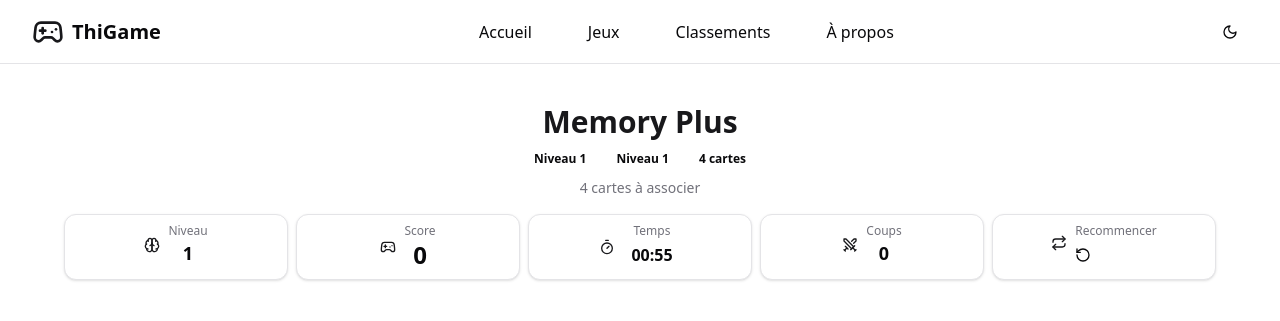
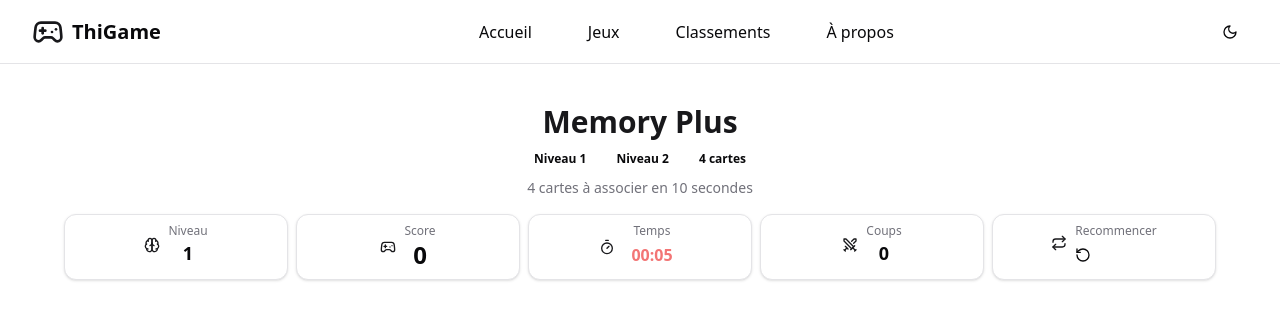
Before and after one commit to ThibaultG94/thigame, a React (Vite) app: page /games/memory in a window 1280 px wide. Shown: the top 321 px of the page. Built offline with nearby package versions, Linux system fonts and the light colour scheme.

Commit message:
Refactor du composant TimerDisplay pour simplifier le formatage du temps et améliorer l'accessibilité. Mise à jour de la fonction calculateLevelTime pour un calcul de temps de niveau plus direct. Ajustement des descriptions de niveau pour une meilleure clarté.

```diff
--- a/src/components/ui/feedback/timer-display/TimerDisplay.jsx
+++ b/src/components/ui/feedback/timer-display/TimerDisplay.jsx
@@ -1,9 +1,5 @@
 import { cn } from "@/utils/cn";
 
-/**
- * Composant d'affichage du temps pour les jeux
- * @param {import('./types').TimerDisplayProps} props
- */
 function TimerDisplay({
   time,
   countDown = false,
@@ -13,52 +9,26 @@ function TimerDisplay({
 }) {
   // Formatage du temps avec gestion du compte à rebours
   const formatTime = () => {
-    // Pour le compte à rebours, on veut montrer le temps restant
-    const timeToShow = countDown ? Math.max(0, time) : time;
-    const absTime = Math.abs(timeToShow);
-
-    const hours = Math.floor(absTime / 3600);
-    const minutes = Math.floor((absTime % 3600) / 60);
+    const absTime = Math.abs(time);
+    const minutes = Math.floor(absTime / 60);
     const seconds = absTime % 60;
-
-    if (showHours) {
-      return `${hours.toString().padStart(2, "0")}:${minutes
-        .toString()
-        .padStart(2, "0")}:${seconds.toString().padStart(2, "0")}`;
-    }
     return `${minutes.toString().padStart(2, "0")}:${seconds
       .toString()
       .padStart(2, "0")}`;
   };
 
-  // Texte descriptif pour l'accessibilité
-  const getAriaLabel = () => {
-    const timeString = formatTime();
-    return countDown
-      ? `Temps restant : ${timeString}`
-      : `Temps écoulé : ${timeString}`;
-  };
-
-  // Style variant conditionnel
-  const getVariantStyles = () => ({
-    "text-sm": variant === "compact",
-    "text-2xl font-bold": variant === "large",
-    "text-base": variant === "default",
-  });
-
-  // Utilisation de <time> pour la sémantique
   return (
     <div
       role="timer"
       aria-live="polite"
-      aria-atomic="true"
-      aria-label={getAriaLabel()}
       className={cn(
-        "inline-flex items-center gap-2 rounded-md px-2 py-1",
+        "inline-flex items-center justify-center",
+        "rounded-md px-2 py-1",
         "bg-card text-card-foreground",
-        getVariantStyles(),
-        // Style d'urgence pour le compte à rebours bas
         {
+          "text-sm": variant === "compact",
+          "text-2xl font-bold": variant === "large",
+          "text-base": variant === "default",
           "text-destructive animate-pulse": countDown && time <= 10,
         },
         className
--- a/src/games/memory-plus/constants.js
+++ b/src/games/memory-plus/constants.js
@@ -38,14 +38,8 @@ export const ICONS = [
 ];
 
 // Fonction pour calculer le temps d'un niveau
-export const calculateLevelTime = (level, useProgressiveTime = false) => {
-  if (useProgressiveTime) {
-    // Option 1: +10 secondes par niveau
-    return 60 + (level - 1) * 10;
-  } else {
-    // Option 2: +60 secondes par niveau
-    return 60 * level;
-  }
+export const calculateLevelTime = (level) => {
+  return 10 * level;
 };
 
 // Fonction pour générer les configurations de niveau
@@ -53,9 +47,14 @@ export const generateLevelConfig = (level) => {
   return {
     id: level,
     pairs: level + 1, // On commence à 2 paires au niveau 1
-    timeLimit: calculateLevelTime(level, true), // true pour utiliser le temps progressif
-    name: `Niveau ${level}`,
-    description: `${(level + 1) * 2} cartes à associer`,
+    timeLimit: calculateLevelTime(level),
+    name: level === 0 ? "Débutant" : `Niveau ${level + 1}`,
+    description:
+      level === 0
+        ? "Démarrez en douceur avec 4 cartes simples"
+        : `${(level + 1) * 2} cartes à associer en ${calculateLevelTime(
+            level
+          )} secondes`,
   };
 };
 
```
